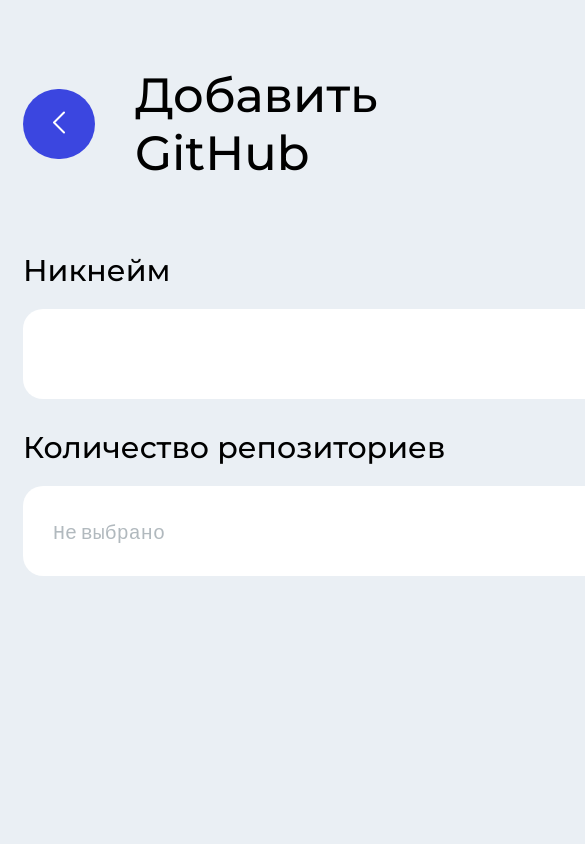
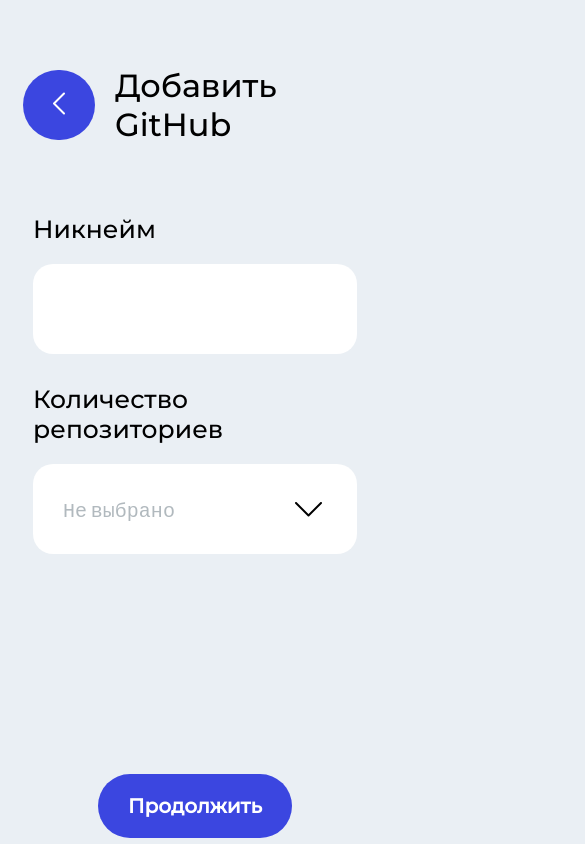
Before and after one commit to SaparovPetr/job-searcher-task, a React app: page /add-github in a window 390 px wide. Shown: the top 844 px of the page, 585 px wide, since content can reach past the window. Built offline with nearby package versions, Linux system fonts and the light colour scheme.

Commit message:
add page completed

```diff
--- a/src/features/Form/JobForm.module.scss
+++ b/src/features/Form/JobForm.module.scss
@@ -74,12 +74,6 @@
 	}
 }
 
-@media (max-width: 768px) {
-    .title {
-		font-size: 30px;
-    }
-}
-
 @media (max-width: 739px) {
     .formContainer {
 		width: 100%;
--- a/src/index.scss
+++ b/src/index.scss
@@ -122,3 +122,11 @@
     padding: 66px 23px;
   }
 }
+
+
+
+@media (max-width: 973px) {
+  h1, h2 {
+    font-size: 32px;
+  }
+}
--- a/src/pages/AddProfile/AddProfile.module.scss
+++ b/src/pages/AddProfile/AddProfile.module.scss
@@ -1,9 +1,9 @@
 
 .titleZone {
     display: flex;
+    align-items: center;
     gap: 40px;
     padding-bottom: 70px;
-
 }
 
 .mainZone {
@@ -40,3 +40,24 @@
     background-color: white;
     appearance: none;
 }
+
+
+@media (max-width: 973px) {
+    .titleZone {
+        gap: 20px;
+    }
+
+    .mainZone {
+        padding: 0 10px;
+        width: 100%;
+    }
+
+
+    .label {
+        font-size: 25px;
+    }
+
+    .select {
+        margin-bottom: 190px;
+    }
+  }
--- a/src/pages/AddProfile/AddProfile.tsx
+++ b/src/pages/AddProfile/AddProfile.tsx
@@ -91,7 +91,7 @@
 						</svg>
 					}
 				/>
-				<h1>{`Добавить ${service}`}</h1>
+				<h1 className={styles.serviceTitle}>{`Добавить ${service}`}</h1>
 			</div>
 			<div className={styles.mainZone}>
 				<label className={styles.label}>
--- a/src/pages/OneVacancyPage/OneVacancyPage.module.scss
+++ b/src/pages/OneVacancyPage/OneVacancyPage.module.scss
@@ -7,10 +7,9 @@
 
 .titleZone {
     display: flex;
+    align-items: center;
     gap: 40px;
 }
-
-
 
 .mainZone {
     display: flex;
@@ -28,10 +27,6 @@
     .mainZone {
         padding: 0 20px 0 30px;
     }
-
-    .jobTitle {
-        font-size: 40px;
-    }
 }
 
 @media (max-width: 739px) {
@@ -43,10 +38,6 @@
     .titleZone {
         gap: 20px;
     }
-
-    .jobTitle {
-        font-size: 25px;
-    }
 }
 
 @media (max-width: 425px) {
```
